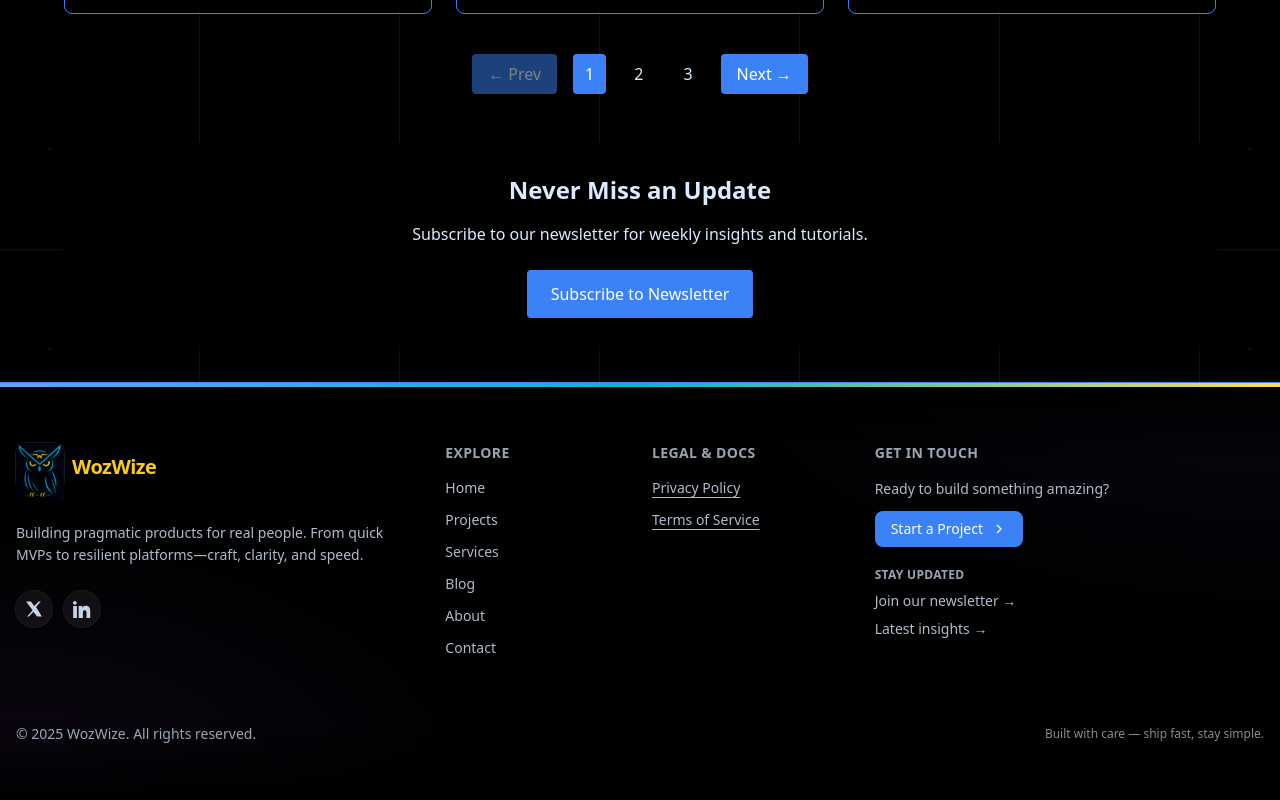
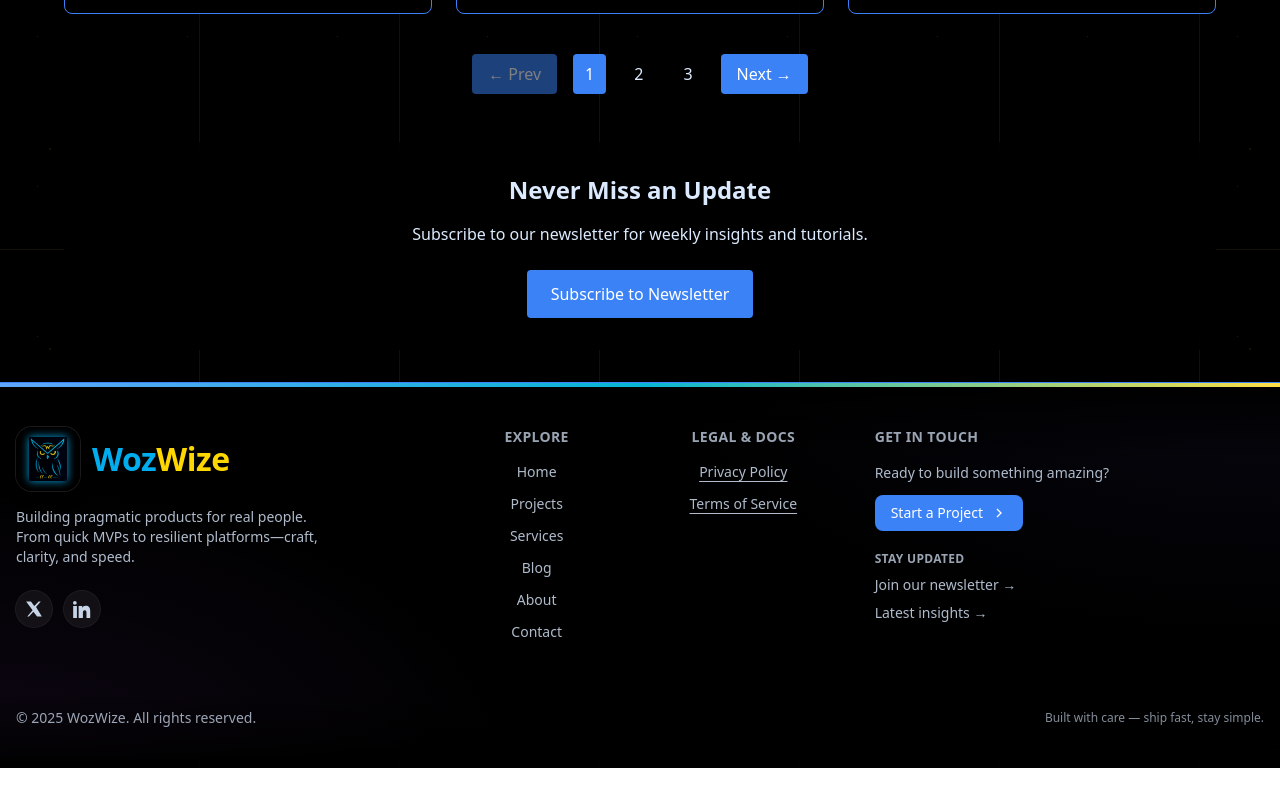
Before and after one commit to LtShibby/wozwize-portfolio, a React (Vite) app: page /blog in a window 1280 px wide. Shown: the part 1501-2301 px from the top of the page. After the commit the page ends 2269 px from the top, so only its background shows below. Built offline with nearby package versions, Linux system fonts and the light colour scheme.

Commit message:
updating nav and footer

```diff
--- a/src/components/layout/Footer.jsx
+++ b/src/components/layout/Footer.jsx
@@ -20,50 +20,50 @@ function Footer() {
       {/* soft backdrop */}
       <div className="absolute inset-0 pointer-events-none [mask-image:linear-gradient(to_top,transparent,black_20%,black_80%,transparent)] bg-[radial-gradient(40rem_20rem_at_100%_-4rem,rgba(99,102,241,0.08),transparent),radial-gradient(32rem_18rem_at_0%_100%,rgba(168,85,247,0.08),transparent)]" />
 
-      <div className="relative container mx-auto px-4 py-10 sm:py-14">
-        {/* top row: brand + link groups */}
-        <div className="grid grid-cols-1 md:grid-cols-3 gap-10">
+      <div className="relative container mx-auto px-4 py-6 sm:py-8 lg:py-10">
+        {/* Mobile-optimized grid: 1 col mobile, 2 col tablet, 3 col desktop */}
+        <div className="grid grid-cols-1 sm:grid-cols-2 lg:grid-cols-3 gap-6 sm:gap-8 lg:gap-10">
           {/* Brand block */}
-          <div className="space-y-4">
+          <div className="space-y-3 sm:space-y-4 text-center sm:text-left">
             <Link
               to="/"
-              className="inline-flex items-center gap-2 group"
+              className="inline-flex items-center gap-3 group justify-center sm:justify-start"
               aria-label="WozWize home"
             >
-              <div className="h-12 w-12 rounded-xl bg-white/5 ring-1 ring-white/10 grid place-items-center group-hover:scale-105 transition-transform">
-                {/* WozWize logo */}
+              {/* Logo container (rounded black badge) */}
+              <div className="h-14 w-14 sm:h-16 sm:w-16 rounded-2xl bg-black/90 ring-1 ring-white/10 flex items-center justify-center shadow-lg group-hover:scale-105 transition-transform duration-300">
                 <img
                   src="/images/wozwize-logo-3.jpg"
                   alt="WozWize Logo"
-                  width="100"
-                  height="100"
-                  className="opacity-90"
+                  className="w-9 h-9 sm:w-11 sm:h-11 object-contain opacity-95 drop-shadow-[0_0_4px_#00AEEF]"
                 />
               </div>
-              <span className={`text-xl font-bold tracking-tight ${theme.accent}`}>
-                WozWize
+
+              {/* Brand name */}
+              <span className="font-extrabold tracking-tight leading-none">
+                <span className="text-[1.75rem] sm:text-[2rem] text-[#00AEEF]">Woz</span>
+                <span className="text-[1.75rem] sm:text-[2rem] text-[#FFD700]">Wize</span>
               </span>
             </Link>
-
-            <p className="text-sm opacity-80 leading-relaxed">
+            <p className="text-xs sm:text-sm opacity-80 leading-relaxed max-w-xs mx-auto sm:mx-0">
               Building pragmatic products for real people. From quick MVPs to
               resilient platforms—craft, clarity, and speed.
             </p>
 
-            {/* socials */}
-            <div className="flex items-center gap-3 pt-2">
+            {/* socials - horizontal on mobile */}
+            <div className="flex items-center justify-center sm:justify-start gap-3 pt-2">
               <a
                 href="https://twitter.com/WozWize"
                 target="_blank"
                 rel="noopener noreferrer"
                 aria-label="Twitter / X"
-                className="group inline-flex h-9 w-9 items-center justify-center rounded-full bg-white/5 ring-1 ring-white/10 hover:bg-white/10 transition-colors"
+                className="group inline-flex h-8 w-8 sm:h-9 sm:w-9 items-center justify-center rounded-full bg-white/5 ring-1 ring-white/10 hover:bg-white/10 transition-colors"
               >
                 <svg
                   viewBox="0 0 24 24"
-                  width="18"
-                  height="18"
-                  className="opacity-90 group-hover:opacity-100"
+                  width="16"
+                  height="16"
+                  className="opacity-90 group-hover:opacity-100 sm:w-[18px] sm:h-[18px]"
                   aria-hidden="true"
                 >
                   <path
@@ -77,13 +77,13 @@ function Footer() {
                 target="_blank"
                 rel="noopener noreferrer"
                 aria-label="LinkedIn"
-                className="group inline-flex h-9 w-9 items-center justify-center rounded-full bg-white/5 ring-1 ring-white/10 hover:bg-white/10 transition-colors"
+                className="group inline-flex h-8 w-8 sm:h-9 sm:w-9 items-center justify-center rounded-full bg-white/5 ring-1 ring-white/10 hover:bg-white/10 transition-colors"
               >
                 <svg
                   viewBox="0 0 24 24"
-                  width="18"
-                  height="18"
-                  className="opacity-90 group-hover:opacity-100"
+                  width="16"
+                  height="16"
+                  className="opacity-90 group-hover:opacity-100 sm:w-[18px] sm:h-[18px]"
                   aria-hidden="true"
                 >
                   <path
@@ -95,40 +95,40 @@ function Footer() {
             </div>
           </div>
 
-          {/* Links group A */}
-          <div className="grid grid-cols-2 gap-6 max-w-md">
+          {/* Links groups - stacked on mobile, side by side on larger screens */}
+          <div className="grid grid-cols-2 gap-4 sm:gap-6 sm:col-span-2 lg:col-span-1 lg:max-w-md text-center">
             <div>
-              <h3 className="text-sm font-semibold tracking-wide uppercase opacity-70 mb-3">
+              <h3 className="text-xs sm:text-sm font-semibold tracking-wide uppercase opacity-70 mb-2 sm:mb-3">
                 Explore
               </h3>
-              <ul className="space-y-2">
+              <ul className="space-y-1.5 sm:space-y-2">
                 <li>
-                  <Link to="/" className={`${linkBase} ${linkTone}`}>
+                  <Link to="/" className={`${linkBase} ${linkTone} text-xs sm:text-sm`}>
                     Home
                   </Link>
                 </li>
                 <li>
-                  <Link to="/projects" className={`${linkBase} ${linkTone}`}>
+                  <Link to="/projects" className={`${linkBase} ${linkTone} text-xs sm:text-sm`}>
                     Projects
                   </Link>
                 </li>
                 <li>
-                  <Link to="/services" className={`${linkBase} ${linkTone}`}>
+                  <Link to="/services" className={`${linkBase} ${linkTone} text-xs sm:text-sm`}>
                     Services
                   </Link>
                 </li>
                 <li>
-                  <Link to="/blog" className={`${linkBase} ${linkTone}`}>
+                  <Link to="/blog" className={`${linkBase} ${linkTone} text-xs sm:text-sm`}>
                     Blog
                   </Link>
                 </li>
                 <li>
-                  <Link to="/about-us" className={`${linkBase} ${linkTone}`}>
+                  <Link to="/about-us" className={`${linkBase} ${linkTone} text-xs sm:text-sm`}>
                     About
                   </Link>
                 </li>
                 <li>
-                  <Link to="/contact" className={`${linkBase} ${linkTone}`}>
+                  <Link to="/contact" className={`${linkBase} ${linkTone} text-xs sm:text-sm`}>
                     Contact
                   </Link>
                 </li>
@@ -137,14 +137,14 @@ function Footer() {
 
             {/* Links group B */}
             <div>
-              <h3 className="text-sm font-semibold tracking-wide uppercase opacity-70 mb-3">
+              <h3 className="text-xs sm:text-sm font-semibold tracking-wide uppercase opacity-70 mb-2 sm:mb-3">
                 Legal & Docs
               </h3>
-              <ul className="space-y-2">
+              <ul className="space-y-1.5 sm:space-y-2">
                 <li>
                   <Link
                     to="/privacy-policy"
-                    className={`${linkBase} ${linkTone} underline underline-offset-4`}
+                    className={`${linkBase} ${linkTone} underline underline-offset-4 text-xs sm:text-sm`}
                   >
                     Privacy Policy
                   </Link>
@@ -152,7 +152,7 @@ function Footer() {
                 <li>
                   <Link
                     to="/terms-of-service"
-                    className={`${linkBase} ${linkTone} underline underline-offset-4`}
+                    className={`${linkBase} ${linkTone} underline underline-offset-4 text-xs sm:text-sm`}
                   >
                     Terms of Service
                   </Link>
@@ -161,45 +161,46 @@ function Footer() {
             </div>
           </div>
 
-          {/* Contact & Newsletter */}
-          <div className="space-y-4">
-            <h3 className="text-sm font-semibold tracking-wide uppercase opacity-70 mb-3">
+          {/* Contact & Newsletter - full width on mobile */}
+          <div className="space-y-3 sm:space-y-4 sm:col-span-2 lg:col-span-1 text-center sm:text-left">
+            <h3 className="text-xs sm:text-sm font-semibold tracking-wide uppercase opacity-70 mb-2 sm:mb-3">
               Get in Touch
             </h3>
-            <div className="space-y-3">
-              <p className="text-sm opacity-80">
+            <div className="space-y-2 sm:space-y-3">
+              <p className="text-xs sm:text-sm opacity-80">
                 Ready to build something amazing?
               </p>
               <Link
                 to="/contact"
-                className={`inline-flex items-center gap-2 text-sm ${theme.button} px-4 py-2 rounded-lg hover:opacity-90 transition-opacity`}
+                className={`inline-flex items-center gap-2 text-xs sm:text-sm ${theme.button} px-3 py-2 sm:px-4 rounded-lg hover:opacity-90 transition-opacity`}
               >
                 Start a Project
                 <svg
-                  width="16"
-                  height="16"
+                  width="14"
+                  height="14"
                   viewBox="0 0 24 24"
                   fill="none"
                   stroke="currentColor"
                   strokeWidth="2"
+                  className="sm:w-4 sm:h-4"
                 >
                   <path d="m9 18 6-6-6-6" />
                 </svg>
               </Link>
 
-              <div className="pt-2 space-y-2">
+              <div className="pt-1 sm:pt-2 space-y-1.5 sm:space-y-2">
                 <p className="text-xs opacity-70 uppercase tracking-wide font-semibold">
                   Stay Updated
                 </p>
                 <Link
                   to="/newsletter"
-                  className="block text-sm opacity-80 hover:opacity-100 transition-colors"
+                  className="block text-xs sm:text-sm opacity-80 hover:opacity-100 transition-colors"
                 >
                   Join our newsletter →
                 </Link>
                 <Link
                   to="/blog"
-                  className="block text-sm opacity-80 hover:opacity-100 transition-colors"
+                  className="block text-xs sm:text-sm opacity-80 hover:opacity-100 transition-colors"
                 >
                   Latest insights →
                 </Link>
@@ -209,11 +210,11 @@ function Footer() {
         </div>
 
         {/* separator */}
-        <div className="my-8 h-px w-full bg-current/10" />
+        <div className="my-4 sm:my-6 lg:my-8 h-px w-full bg-current/10" />
 
-        {/* bottom bar */}
-        <div className="flex flex-col md:flex-row items-center justify-between gap-3">
-          <p className="text-sm opacity-70">
+        {/* bottom bar - stacked on mobile */}
+        <div className="flex flex-col items-center gap-2 sm:flex-row sm:justify-between sm:gap-3 text-center sm:text-left">
+          <p className="text-xs sm:text-sm opacity-70">
             © {new Date().getFullYear()} WozWize. All rights reserved.
           </p>
           <p className="text-xs opacity-60">
--- a/src/components/layout/Navigation.jsx
+++ b/src/components/layout/Navigation.jsx
@@ -58,12 +58,16 @@ function Navigation() {
       <div className="max-w-7xl mx-auto px-4">
         <div className="flex justify-between items-center">
             {/* Logo */}
-          <Link to="/" className="flex items-center">
+            <Link to="/" className="flex items-center gap-2">
               <img
                 src="/images/wozwize-logo-3.jpg"
                 alt="WozWize Logo"
-              className="h-24 w-auto"
+                className="h-20 w-auto drop-shadow-md"
               />
+              <span className="text-lg sm:text-xl font-bold tracking-tight">
+                <span className="text-[#00AEEF]">Woz</span>
+                <span className="text-[#FFD700]">Wize</span>
+              </span>
             </Link>
 
           {/* Desktop Menu */}
```
Lines whose indentation alone changed are shown as unchanged.
